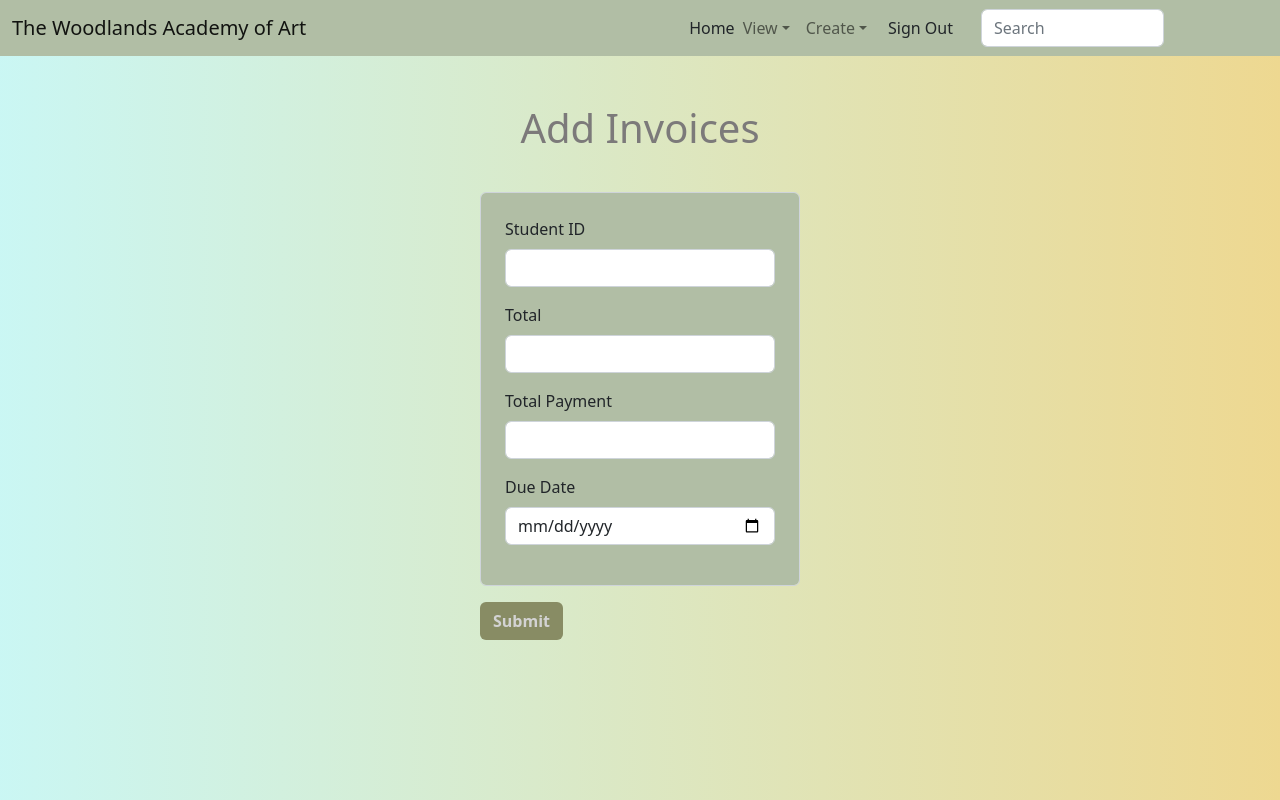
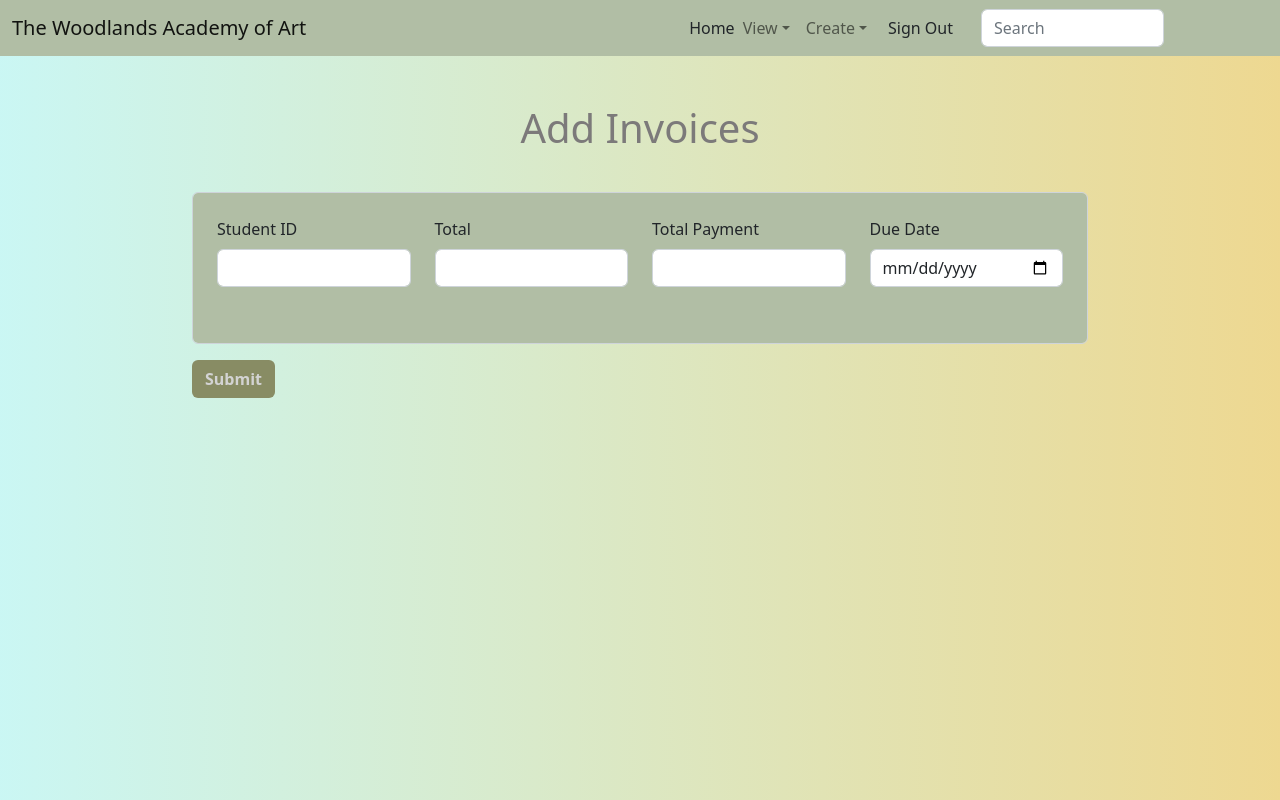
Before and after one commit to Mo60/School-MS, a Vue app in the folder frontend/: page /addinvoice in a window 1280 px wide. Built offline with nearby package versions, Linux system fonts and the light colour scheme.

Commit message:
fixed format on invoices form

```diff
--- a/frontend/src/views/addInvoice.vue
+++ b/frontend/src/views/addInvoice.vue
@@ -1,8 +1,9 @@
 <template>
     <h1 class="mt-5">Add Invoices</h1>
-    <div class="wrapper2">
+    <div class="wrapper">
                       <form @submit.prevent="handleUpdateForm" class="mb-5 pb-5">
             <fieldset class="form-control p-4">
+                <div class="row">
 
                         <div class="col mb-3">
                             <label class="form-label">Student ID</label>
@@ -23,6 +24,7 @@
                             <label class="form-label">Due Date</label>
                             <input type="date" class="form-control"  required>
                         </div>
+                </div >
 
                     <div class="text-center m-3">
 
```
Lines whose indentation alone changed are shown as unchanged.
